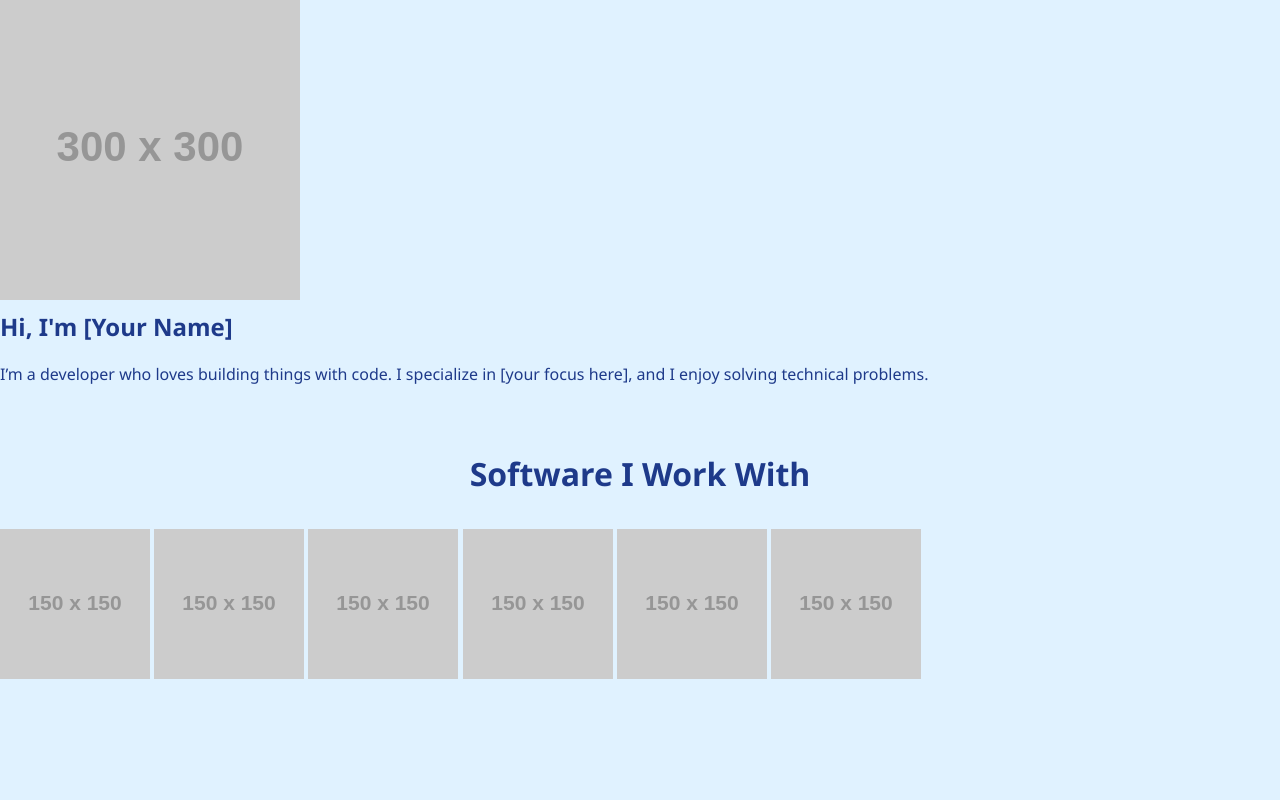
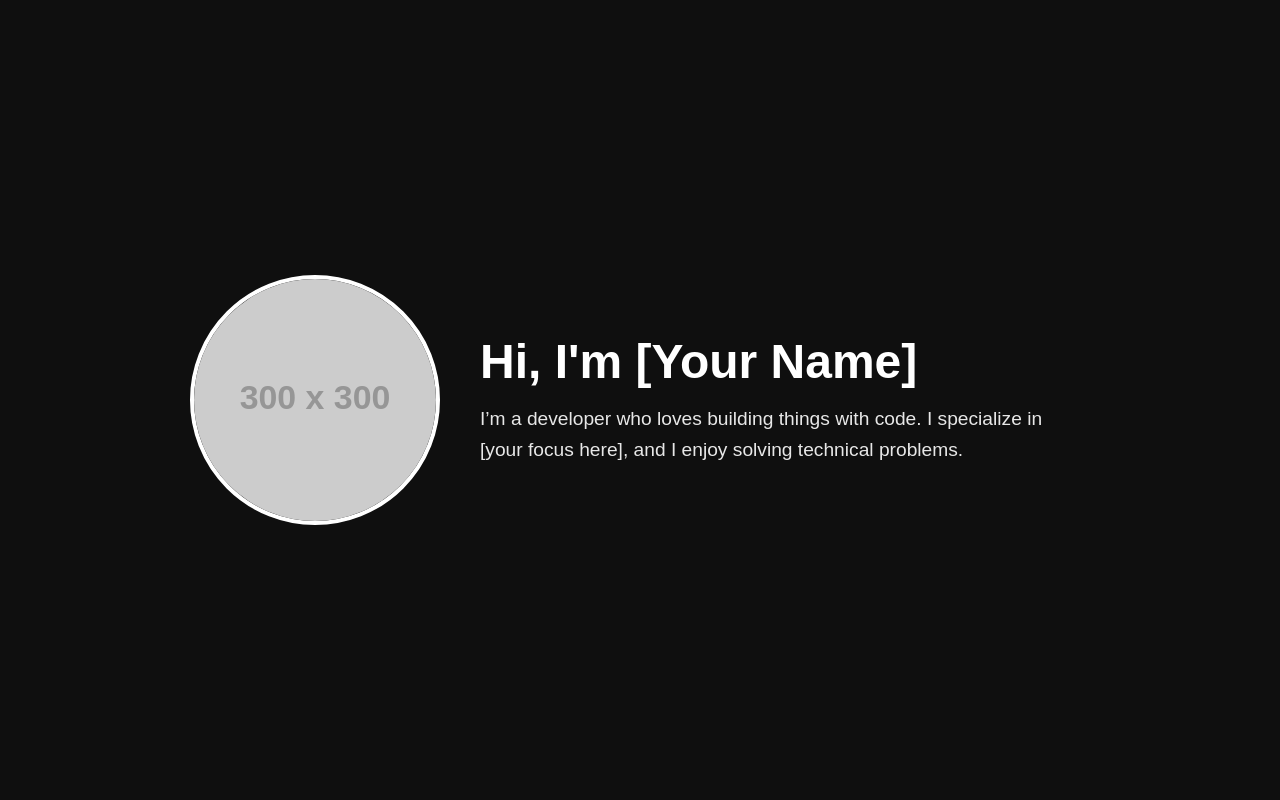
Before and after one commit to LusseveldNiek/MijnPortfolio.github.io, a plain HTML site: page index.html in a window 1280 px wide. Shown: the top 800 px of the page. Drawn offline with Linux system fonts and the light colour scheme; placeholder pictures from the web are drawn by us.

Commit message:
Update style.css

```diff
--- a/style.css
+++ b/style.css
@@ -1,109 +1,90 @@
-/* ---------- General Styles ---------- */
-body {
-  font-family: 'Segoe UI', Tahoma, Geneva, Verdana, sans-serif;
-  margin: 0;
-  background-color: #e0f2ff; /* Light blue background */
-  color: #1e3a8a;           /* Dark blue text */
-  line-height: 1.6;
+* {
+    margin: 0;
+    padding: 0;
+    box-sizing: border-box;
 }
 
-h1, h2, h3 {
-  margin: 0 0 10px 0;
+body {
+    font-family: Arial, sans-serif;
+    background-color: #0f0f0f;
+    color: white;
 }
 
-a {
-  text-decoration: none;
+/* HERO SECTION */
+
+.hero {
+    min-height: 100vh;
+    display: flex;
+    align-items: center;
+    justify-content: center;
+    padding: 60px 20px;
 }
 
-/* ---------- Header ---------- */
-header {
-  background-color: #bae6fd;
-  padding: 60px 20px;
-  text-align: center;
+.hero-content {
+    display: flex;
+    gap: 40px;
+    max-width: 900px;
+    align-items: center;
 }
 
-header h1 {
-  font-size: 3rem;
-  margin-bottom: 10px;
+.profile-pic {
+    width: 250px;
+    height: 250px;
+    object-fit: cover;
+    border-radius: 50%;
+    border: 4px solid white;
 }
 
-header p {
-  font-size: 1.2rem;
-  color: #1e40af;
+.intro-text h1 {
+    font-size: 3rem;
+    margin-bottom: 15px;
 }
 
-/* ---------- Main Sections ---------- */
-main {
-  padding: 40px 20px;
+.intro-text p {
+    font-size: 1.2rem;
+    line-height: 1.6;
+    opacity: 0.9;
 }
 
-section {
-  margin-bottom: 60px;
+/* SKILLS SECTION */
+
+.skills {
+    padding: 80px 20px;
+    text-align: center;
+    background-color: #161616;
 }
 
-h2 {
-  font-size: 2rem;
-  margin-bottom: 30px;
-  text-align: center;
+.skills h2 {
+    font-size: 2.5rem;
+    margin-bottom: 40px;
 }
 
-/* ---------- Project Cards ---------- */
-.projects-grid {
-  display: grid;
-  grid-template-columns: repeat(auto-fit, minmax(250px, 1fr));
-  gap: 20px;
+.skills-grid {
+    display: flex;
+    justify-content: center;
+    align-items: flex-end;
+    gap: 30px;
+    flex-wrap: wrap;
 }
 
-.card {
-  background-color: #f0f9ff;
-  padding: 20px;
-  border-radius: 12px;
-  box-shadow: 0 4px 12px rgba(0,0,0,0.1);
-  transition: transform 0.2s ease;
+/* Base skill style */
+.skill {
+    transition: transform 0.2s ease;
 }
 
-.card:hover {
-  transform: translateY(-5px);
+.skill:hover {
+    transform: scale(1.1);
 }
 
-.card a {
-  color: #0284c7;
-  font-weight: bold;
+/* Size by experience */
+.skill.big {
+    width: 120px;
 }
 
-/* ---------- Gists Grid ---------- */
-.gists-grid {
-  display: grid;
-  grid-template-columns: repeat(2, 1fr); /* 2 columns */
-  grid-auto-rows: 0;
-  gap: 20px;
+.skill.medium {
+    width: 90px;
 }
 
-.gist-card {
-  background-color: #f0f9ff;
-  border-radius: 12px;
-  box-shadow: 0 4px 12px rgba(0,0,0,0.1);
-  padding: 10px;
-
-  aspect-ratio: 1 / 1;   /* square */
-  overflow: auto;        /* scroll inside card */
-  max-height: 350px;     /* limits height for scroll */
+.skill.small {
+    width: 60px;
 }
-
-/* Scrollbar styling */
-.gist-card::-webkit-scrollbar {
-  width: 6px;
-}
-
-.gist-card::-webkit-scrollbar-thumb {
-  background-color: #0284c7;
-  border-radius: 3px;
-}
-
-/* ---------- Footer ---------- */
-footer {
-  text-align: center;
-  padding: 20px;
-  background-color: #bae6fd;
-  font-weight: bold;
-}
```
